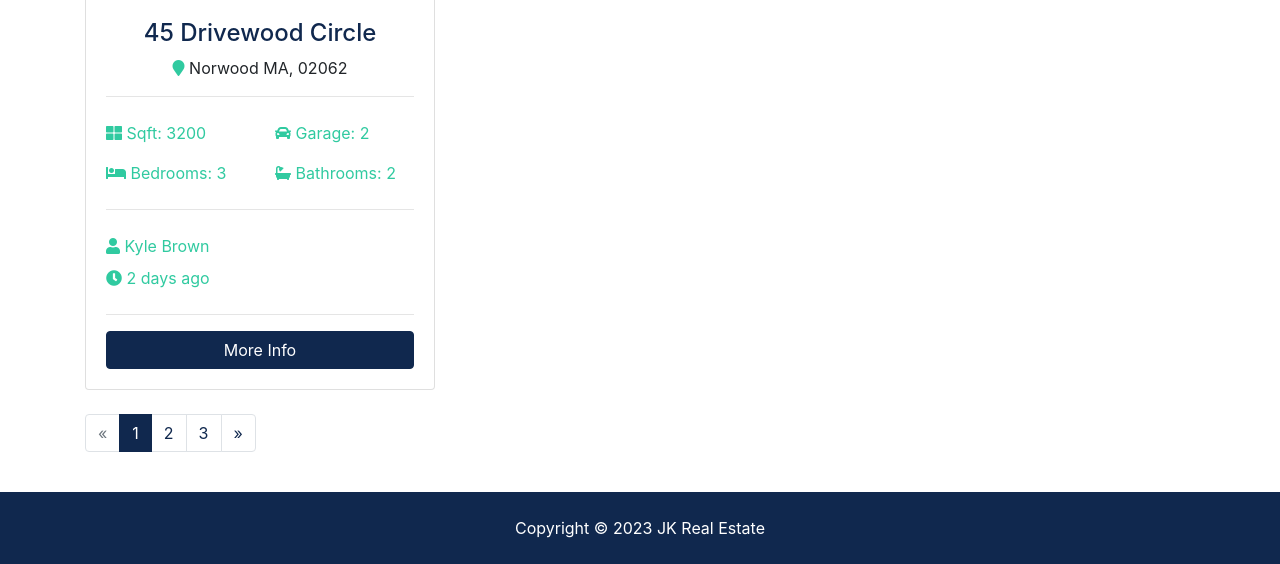
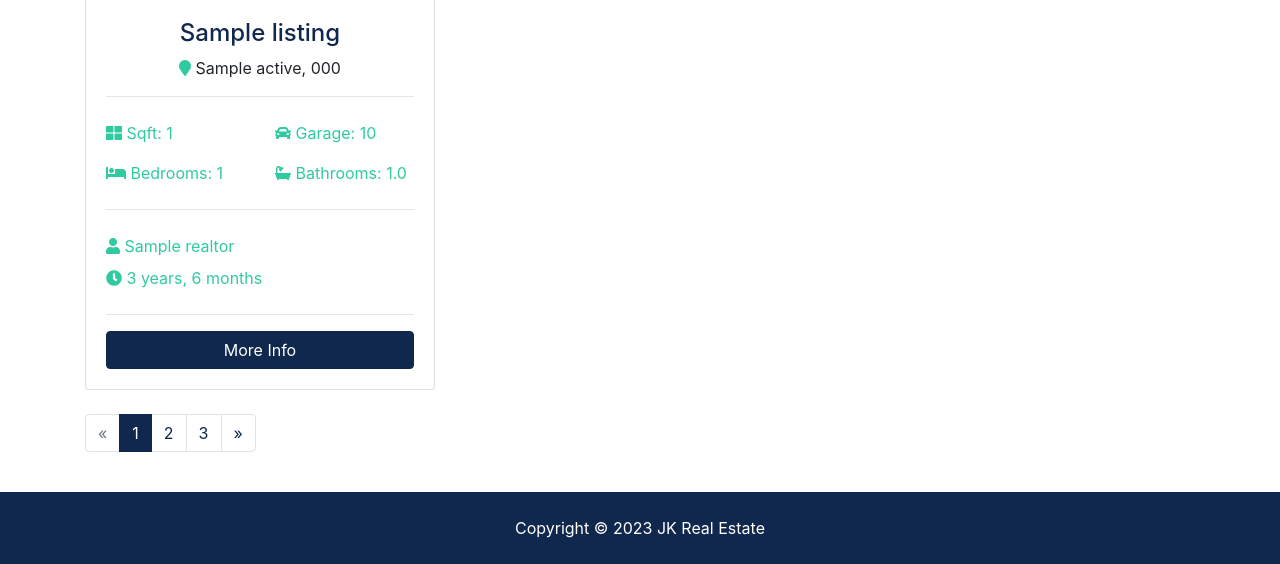
Before and after one commit to jyotishj-jk/django-ecommerce, a Django app: page /listings/ in a window 1280 px wide. Shown: the part 746-1310 px from the top of the page. Run offline with Django 4.2, Linux system fonts and the light colour scheme; tables that the repository leaves empty hold one stand-in row (values such as "Sample post"); grey boxes marked "Sample" are stand-in pictures; some libraries are stand-ins or nearby versions.

Commit message:
Display listings in template

```diff
--- a/jkre/settings.py
+++ b/jkre/settings.py
@@ -40,6 +40,7 @@ INSTALLED_APPS = [
     'django.contrib.sessions',
     'django.contrib.messages',
     'django.contrib.staticfiles',
+    'django.contrib.humanize'
 ]
 
 MIDDLEWARE = [
--- a/listings/urls.py
+++ b/listings/urls.py
@@ -3,6 +3,6 @@ from . import views
 
 urlpatterns = [
     path('', views.index, name='listings'), #For listings
-    path('<int:listing_id>', views.listing, name='listing'), #For singular listings with id
-    path('search', views.search, name='search'), #For search in listings
+    path('<int:listing_id>/', views.listing, name='listing'), #For singular listings with id
+    path('search/', views.search, name='search'), #For search in listings
 ]
--- a/listings/views.py
+++ b/listings/views.py
@@ -9,7 +9,7 @@ def index(request):
     }
     return render(request, 'listings/listings.html', context) # Passing the dictionary as an argument
 
-def listing(request):
+def listing(request, listing_id):
     return render(request, 'listings/listing.html')
 
 def search(request):
--- a/templates/listings/listings.html
+++ b/templates/listings/listings.html
@@ -1,5 +1,7 @@
 {% extends 'base.html' %}
 {% load static %}
+{% load humanize %}
+
 {% block content %}
 
 <section id="showcase-inner" class="py-5 text-white">
@@ -7,7 +9,7 @@
       <div class="row text-center">
         <div class="col-md-12">
           <h1 class="display-4">Browse Our Properties</h1>
-          <p class="lead">Lorem ipsum dolor sit, amet consectetur adipisicing elit. Sunt, pariatur!</p>
+          <p class="lead">Don't wait to buy real estate. Buy real estate and then wait.</p>
         </div>
       </div>
     </div>
@@ -36,42 +38,42 @@
           {% for listing in listings %}
           <div class="col-md-6 col-lg-4 mb-4">
             <div class="card listing-preview">
-              <img class="card-img-top" src="assets/img/homes/home-1.jpg" alt="">
+              <img class="card-img-top" src="{{ listing.photo_1.url }}" alt="{{ listing.title }}">
               <div class="card-img-overlay">
                 <h2>
-                  <span class="badge badge-secondary text-white">$490,000</span>
+                  <span class="badge badge-secondary text-white">Rs.{{ listing.price|intcomma }}</span>
                 </h2>
               </div>
               <div class="card-body">
                 <div class="listing-heading text-center">
-                  <h4 class="text-primary">45 Drivewood Circle</h4>
+                  <h4 class="text-primary">{{ listing.title }}</h4>
                   <p>
-                    <i class="fas fa-map-marker text-secondary"></i> Norwood MA, 02062</p>
+                    <i class="fas fa-map-marker text-secondary"></i> {{ listing.city }} {{ listing.state }}, {{ listing.pin_code }}</p>
                 </div>
                 <hr>
                 <div class="row py-2 text-secondary">
                   <div class="col-6">
-                    <i class="fas fa-th-large"></i> Sqft: 3200</div>
+                    <i class="fas fa-th-large"></i> Sqft: {{ listing.sqft }}</div>
                   <div class="col-6">
-                    <i class="fas fa-car"></i> Garage: 2</div>
+                    <i class="fas fa-car"></i> Garage: {{ listing.garage }}</div>
                 </div>
                 <div class="row py-2 text-secondary">
                   <div class="col-6">
-                    <i class="fas fa-bed"></i> Bedrooms: 3</div>
+                    <i class="fas fa-bed"></i> Bedrooms: {{ listing.bedrooms }}</div>
                   <div class="col-6">
-                    <i class="fas fa-bath"></i> Bathrooms: 2</div>
+                    <i class="fas fa-bath"></i> Bathrooms: {{ listing.bathrooms }}</div>
                 </div>
                 <hr>
                 <div class="row py-2 text-secondary">
                   <div class="col-12">
-                    <i class="fas fa-user"></i> Kyle Brown</div>
+                    <i class="fas fa-user"></i> {{ listing.realtor }}</div>
                 </div>
                 <div class="row text-secondary pb-2">
-                  <div class="col-6">
-                    <i class="fas fa-clock"></i> 2 days ago</div>
+                  <div class="col-12">
+                    <i class="fas fa-clock"></i> {{ listing.list_date|timesince }}</div>
                 </div>
                 <hr>
-                <a href="listing.html" class="btn btn-primary btn-block">More Info</a>
+                <a href="{% url 'listing' listing.id %}" class="btn btn-primary btn-block">More Info</a>
               </div>
             </div>
           </div>
```
Also changed, not shown: README.txt.
